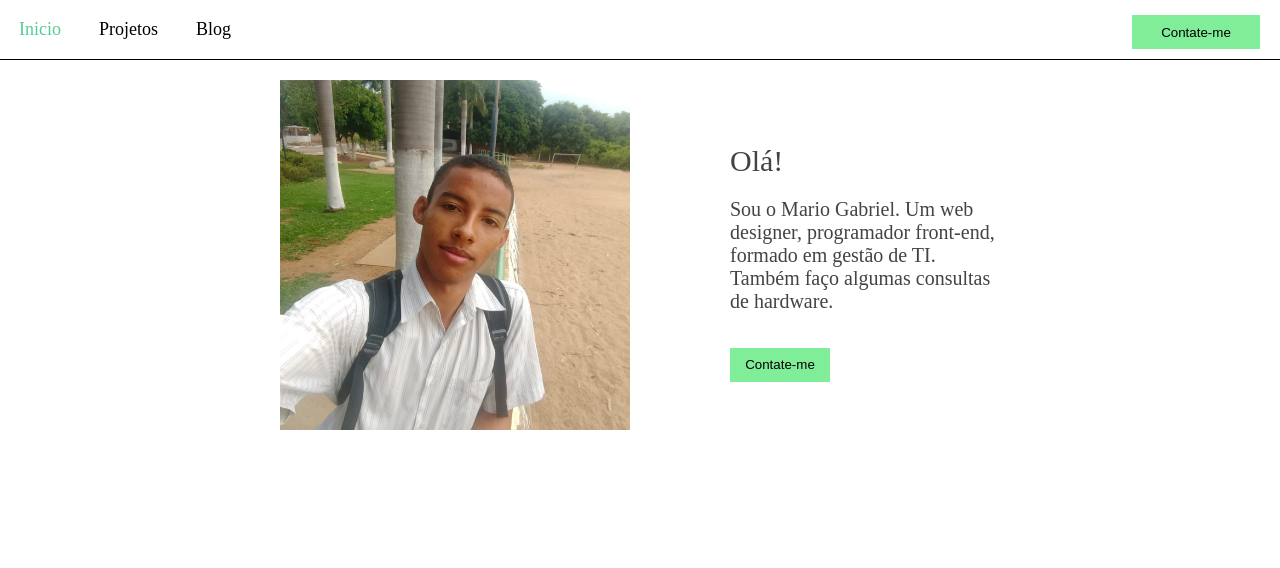
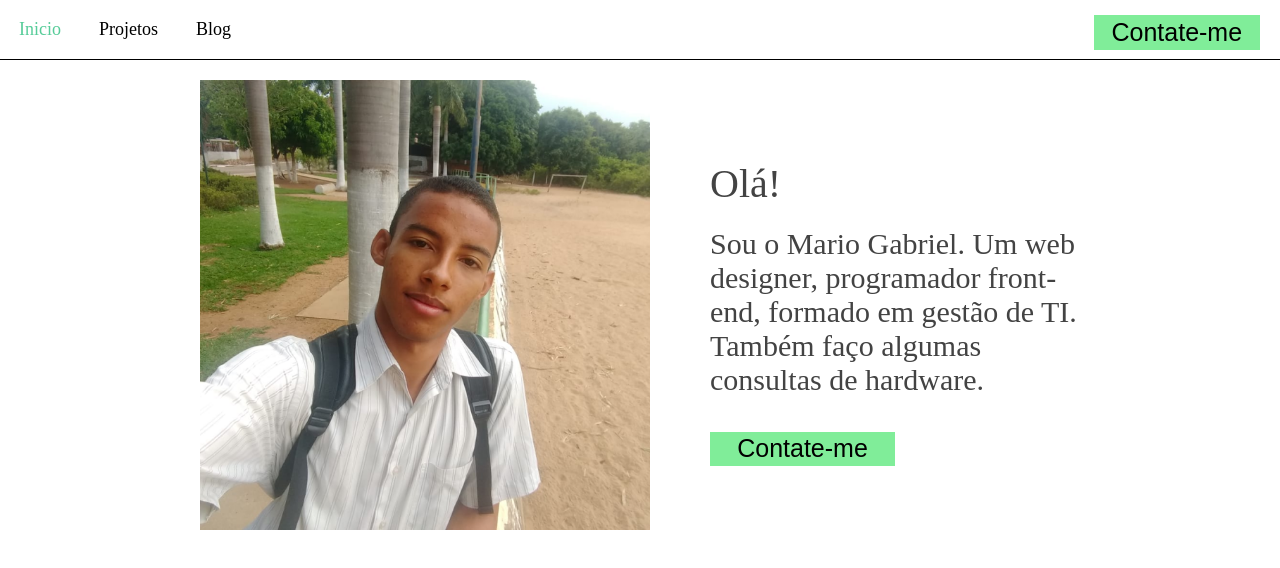
Before and after one commit to Mar-io20/Meu-site-pessoal, a plain HTML site: page portifolio/index.html in a window 1280 px wide. Drawn offline with Linux system fonts and the light colour scheme.

Commit message:
atualização da folha de estilos
mudança nos estilos da pagina

```diff
--- a/portifolio/style.css
+++ b/portifolio/style.css
@@ -27,8 +27,9 @@
 .btnMenu {
     background: #80ED99;
     position: relative;
-    width: 10%;
-    height: 34px;
+    font-size: 25px;
+    width: 13%;
+    height: 60%;
     margin: 15px 20px;
     text-align: center;
     float: right;
@@ -43,8 +44,9 @@
 
 .btnConteudo {
     background: #80ED99;
+    font-size: 25px;
     position: relative;
-    width: 100px;
+    width: 50%;
     height: 34px;
     margin: 35px 0;
     text-align: center;
@@ -60,8 +62,8 @@
 }
 
 #fotoM {
-    width: 350px;
-    height: 350px;
+    width: 450px;
+    height: 450px;
 }
 
 main.cards {
@@ -77,20 +79,21 @@ main.cards section.card {
     display: flex;
     flex-direction: column;
     align-items: initial;
-    padding: 0px 50px;
+    padding: 0px 30px;
+
 }
 
 main.cards section.card h2 {
     margin: 20px 0;
     margin-top: 50px;
-    font-size: 30px;
+    font-size: 40px;
     font-weight: 300;
 }
 
 main.cards section.card span {
     font-weight: 500;
-    max-width: 270px;
-    font-size: 20px;
+    max-width: 370px;
+    font-size: 30px;
 }
 
 a {
```
